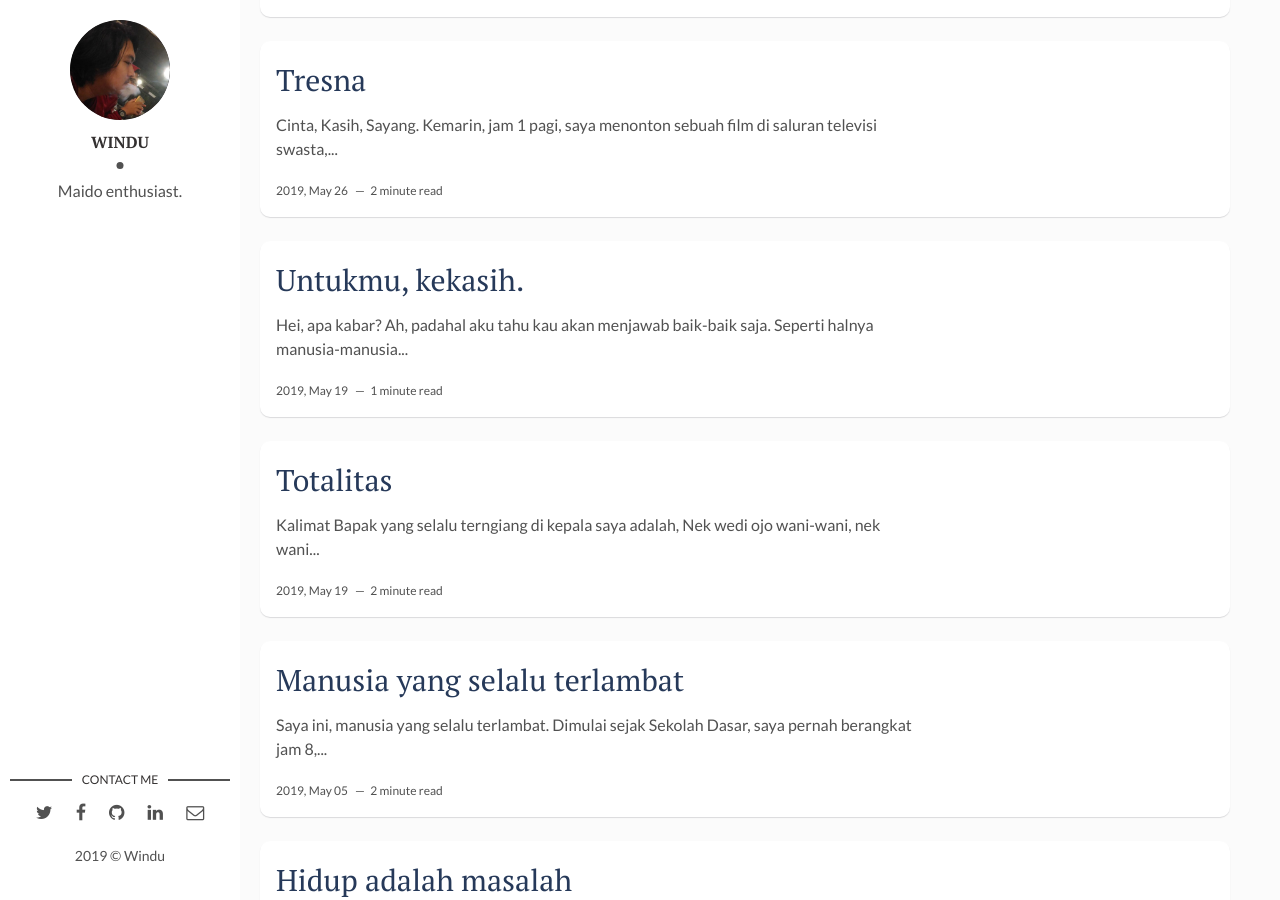
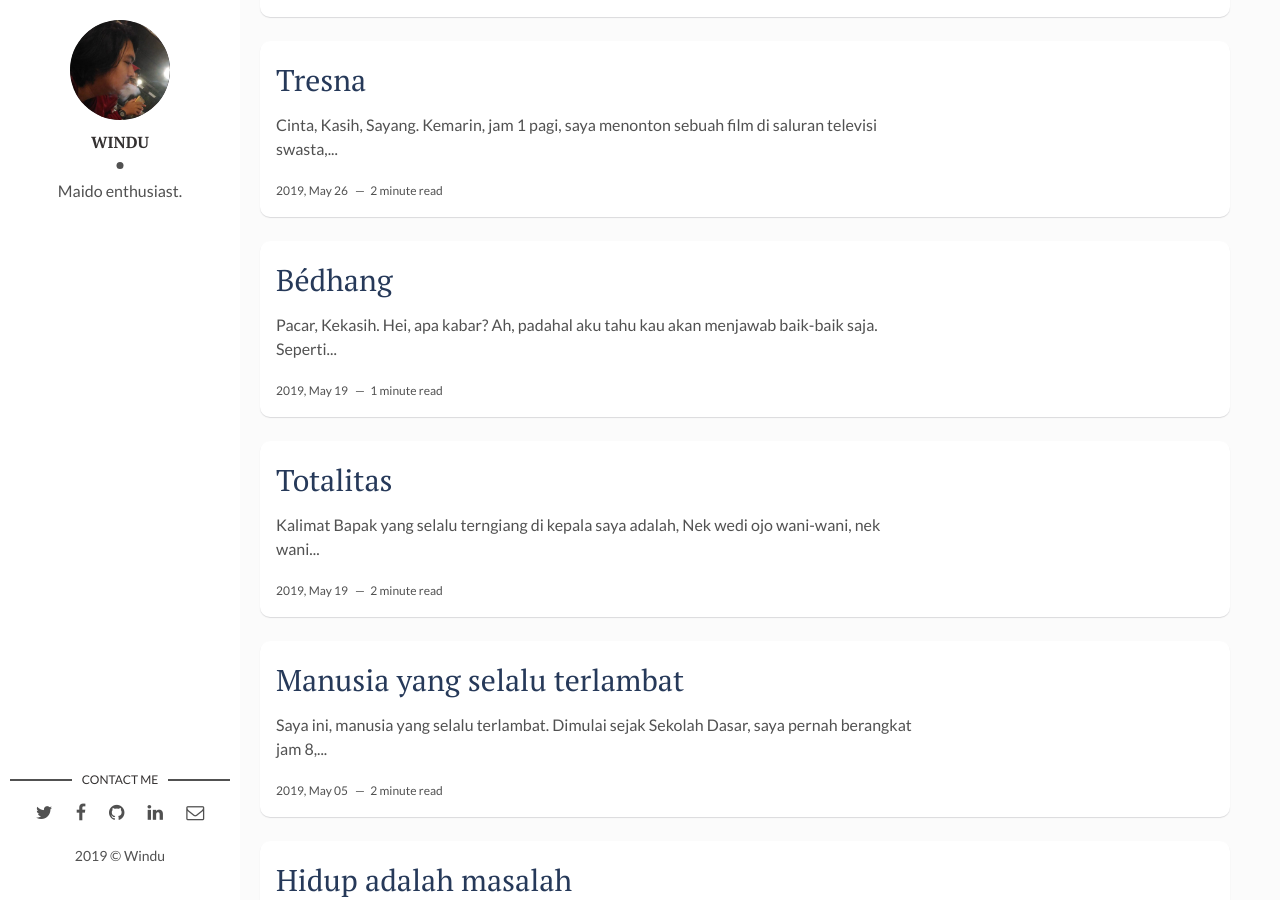
Before and after one commit to windusasongko/windusasongko.github.io, a Jekyll site: the page built from index.html, in a window 1280 px wide and 900 px high, scrolled down 379 px. Built offline with Jekyll 4.4.1, drawn with Linux system fonts in a browser that asks for light colours; the list of posts is cut into pages by our own code.

Commit message:
Update and rename 2019-05-19-untukmu-kekasih.markdown to 2019-05-19-bédhang.markdown

```diff
--- a/_posts/2019-05-19-untukmu-kekasih.markdown
+++ b/_posts/2019-05-19-bédhang.markdown
@@ -1,12 +1,14 @@
 ---
 layout: post
-title: Untukmu, kekasih.
+title: Bédhang
 date: 2019-05-19 23:00:17 +0700
 description: # Add post description (optional)
 img: # Add image post (optional)
 fig-caption: # Add figcaption (optional)
 tags: [Opini]
 ---
+
+***Pacar, Kekasih.***
 
 Hei, apa kabar?
 
```
